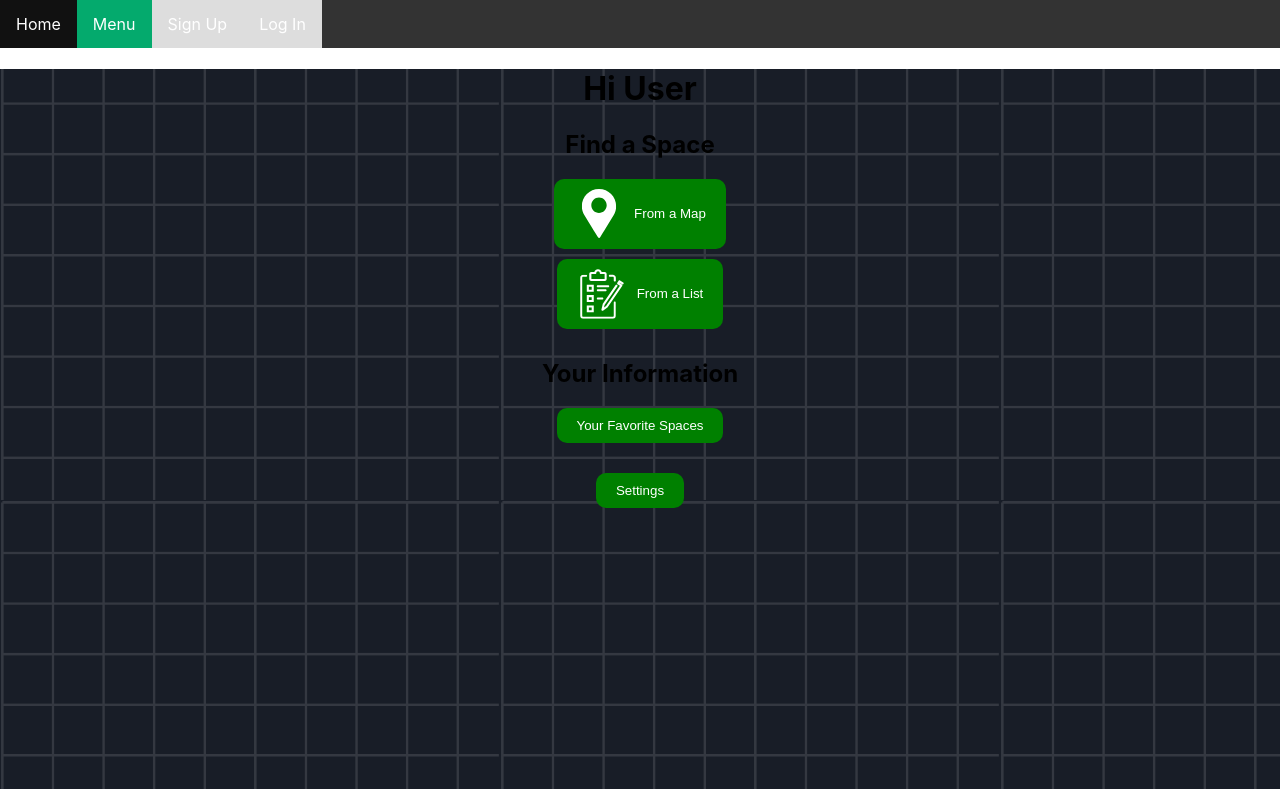
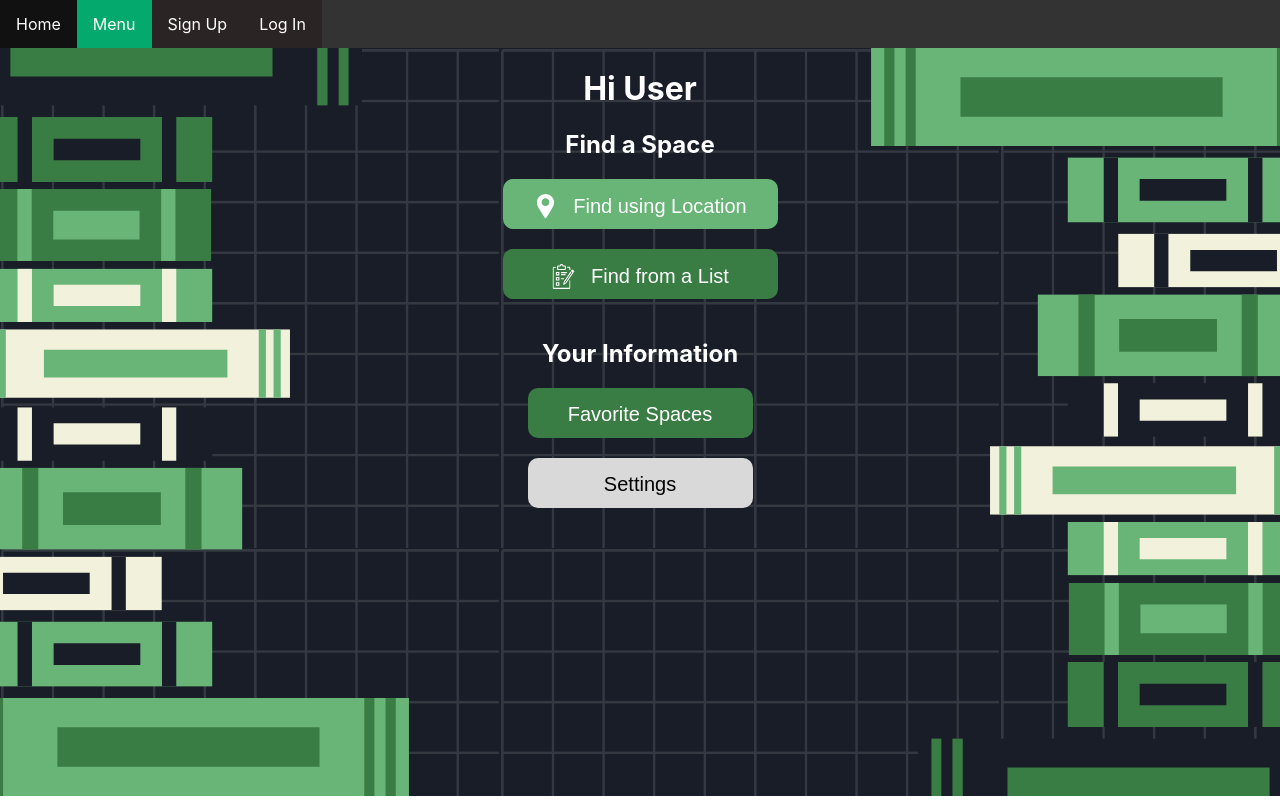
Before and after one commit to Olympicene/Silent-Spaces, a React (Create React App) app in the folder Coding Project/client/: page /menu in a window 1280 px wide. Built offline with nearby package versions, Linux system fonts and the light colour scheme.

Commit message:
menupage mostly finalized style i think

```diff
--- a/Coding Project/client/src/App.js
+++ b/Coding Project/client/src/App.js
@@ -1,8 +1,9 @@
 import { BrowserRouter, Routes, Route } from "react-router-dom";
+
+import Layout from './Layout';
 
 import CreateAccount from "./components/CreateAccount";
 import LandingPage from "./components/LandingPage";
-import Layout from './components/Layout';
 import MenuPage from "./components/MenuPage";
 import NoPage from './components/NoPage';
 
--- a/Coding Project/client/src/components/Layout.js
+++ b/Coding Project/client/src/Layout.js
@@ -1,9 +1,9 @@
 import './layout.css';
-import { Outlet, Link, NavLink } from "react-router-dom";
+import { Outlet, NavLink } from "react-router-dom";
 
 const Layout = () => {
   return (
-    <>
+    <div>
       <nav>
         <ul>
           <li><NavLink to="/">Home</NavLink> </li>
@@ -14,7 +14,7 @@ const Layout = () => {
       </nav>
 
       <Outlet />
-    </>
+    </div>
   )
 };
 
--- a/Coding Project/client/src/components/MenuPage.js
+++ b/Coding Project/client/src/components/MenuPage.js
@@ -2,33 +2,36 @@ import React from 'react';
 import './styles.css'; // Import the CSS file
 import { ReactComponent as MapIcon } from "../assets/locationIcon.svg";
 import { ReactComponent as ListIcon } from "../assets/clipboardIcon.svg";
+import { ReactComponent as Border } from '../assets/abstractBookshelf.svg';
 
 const MenuPage = () => {
     return (
         <div className="container">
+            <Border className="left-border" />
+            <Border className="right-border" />
+            <div>
                 <h1>Hi User</h1>
                 <div className="subsection">
                     <h2>Find a Space</h2>
                     <div className="buttons-container">
-                    <button>
-                        <MapIcon style={{ width: '50px', height: '50px', fill: 'white' }} />
-                        <span>From a Map</span>
+                        <button style={{ backgroundColor: '#69B578' }}>
+                            <MapIcon class="icon" />
+                            <span>Find using Location</span>
                         </button>
-                    <button>
-                        <ListIcon style={{ width: '50px', height: '50px', fill: 'white' }} />
-                        <span>From a List</span>
+                        <button style={{ backgroundColor: '#3A7D44' }}>
+                            <ListIcon class="icon" />
+                            <span>Find from a List</span>
                         </button>
                     </div>
                 </div>
-            <div className="subsection">
                 <h2>Your Information</h2>
                 <div className="buttons-container">
-                    <button>Your Favorite Spaces</button>
-                </div>
-            </div>
-            <div className="subsection">
-                <div className="buttons-container">
-                    <button>Settings</button>
+                    <button style={{ backgroundColor: '#3A7D44', width: '225px' }}>
+                        Favorite Spaces
+                    </button>
+                    <button style={{ backgroundColor: '#D9D9D9', width: '225px', color: 'black' }}>
+                        Settings
+                    </button>
                 </div>
             </div>
         </div>
--- a/Coding Project/client/src/components/styles.css
+++ b/Coding Project/client/src/components/styles.css
@@ -25,12 +25,32 @@ html, body {
 
 /* menu page styles */
 .container {
+  display: flex;
+  flex-direction: column;
   text-align: center;
+  color: white;
   background-image: url('../assets/blackGridBackground.svg');
   background-repeat: repeat;
   background-size: 500px;
-  background-attachment: fixed;
-  height: 90vh;
+  background-attachment: local;
+  height: 93.5vh;
+  margin: 0;
+  padding: 0;
+}
+
+.left-border, .right-border {
+  position: absolute;
+  height: 93.5vh;
+  width: 93.5vh;
+}
+
+.left-border {
+  left: 0;
+}
+
+.right-border {
+  right: 0;
+  transform: rotate(180deg);
 }
 
 .subsection {
@@ -45,15 +65,19 @@ html, body {
 }
 
 .buttons-container button {
-  margin-bottom: 10px;
+  width: 275px;
+  height: 50px; /* Adjust the height */
+  margin-bottom: 20px; /* Increase margin */
   border-radius: 10px;
   background-color: green;
   color: white;
-  padding: 10px 20px;
+  padding: 15px 30px; /* Increase padding */
   border: none;
   cursor: pointer;
   align-items: center; /* Vertically center the content */
   justify-content: center; /* Horizontally center the content */
+  font-family: Arial, sans-serif;
+  font-size: 20px; /* Increase font size */
 }
 
 .buttons-container button:hover {
@@ -61,7 +85,7 @@ html, body {
 }
 
 .buttons-container button svg {
-  margin-right: 10px; /* Add some spacing between the icon and text */
+  margin-right: 15px; /* Increase spacing between icon and text */
   vertical-align: middle;
 }
 
@@ -69,3 +93,9 @@ html, body {
   display: inline-block;
   vertical-align: middle;
 }
+
+.icon {
+  width: 25px;
+  height: 25px;
+  fill: white;
+}
--- a/Coding Project/client/src/components/layout.css
+++ b/Coding Project/client/src/layout.css
@@ -17,7 +17,7 @@ li a {
   text-align: center;
   padding: 14px 16px;
   text-decoration: none;
-  background-color: #dddddd;
+  background-color: #2b2424;
 }
 
 /* Change the link color to #111 (black) on hover */
```
Also changed, not shown: Coding Project/client/src/assets/abstractBookshelf.svg, 1 other file (tests, documents, lock files or other folders). Lines whose indentation alone changed are shown as unchanged.
